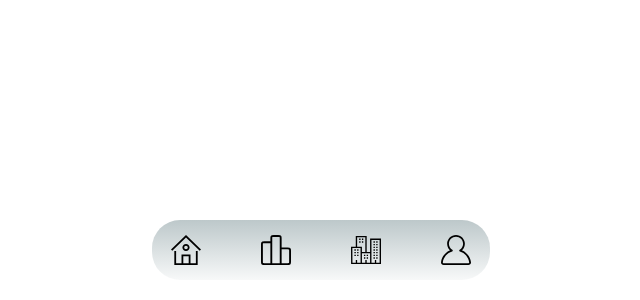
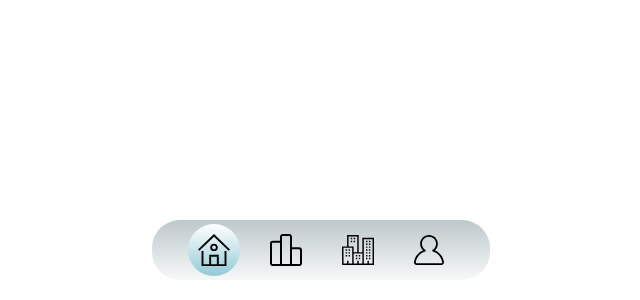
Before and after one commit to SV0L04ch/AI-Powered-Habit-Tracker-mobile-app, a React (Vite) app: page /habits in a window 1280 px wide. Shown: the part 500-800 px from the top of the page, without its empty margins (319-959 px from the left). Built offline with nearby package versions, Linux system fonts and the light colour scheme.

Commit message:
style changes

```diff
--- a/src/components/BottomNav/BottomNav.module.scss
+++ b/src/components/BottomNav/BottomNav.module.scss
@@ -9,7 +9,7 @@
     height: 60px;
     justify-content: center;
     border-radius: var.$secondary-radius;
-    gap: 40px;
+    gap: var.$spacing-3;
     background: var.$dark-decorate2;
     align-items: center;
 }
@@ -27,11 +27,6 @@
 
     &.active{
         border-radius: var.$secondary-radius;
-        background-color: var.$light-decorate;
+        background: var.$light-decorate;
     }
 }
-
-.icon{
-    width: 30px;
-    height: 30px;
-}
```
